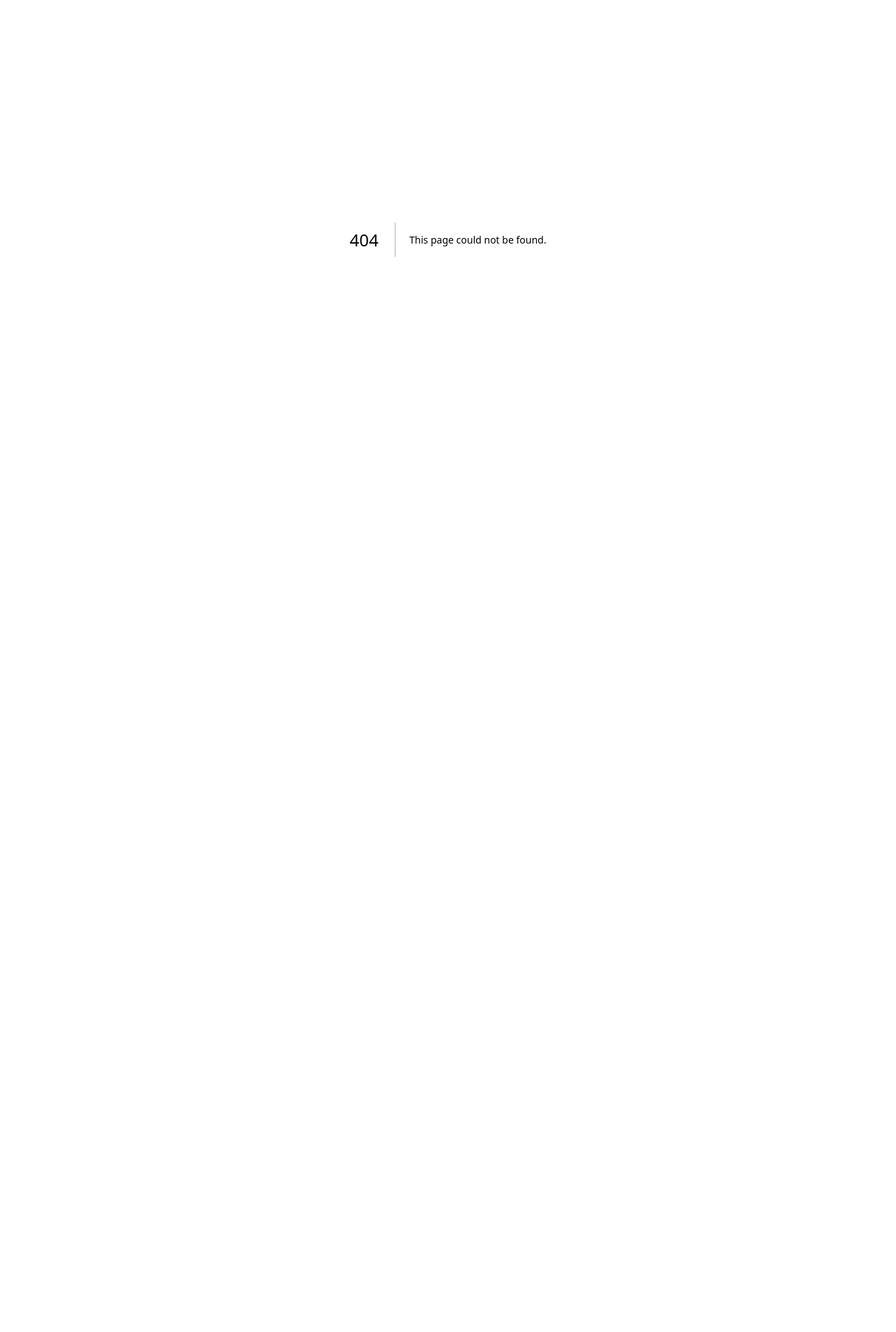
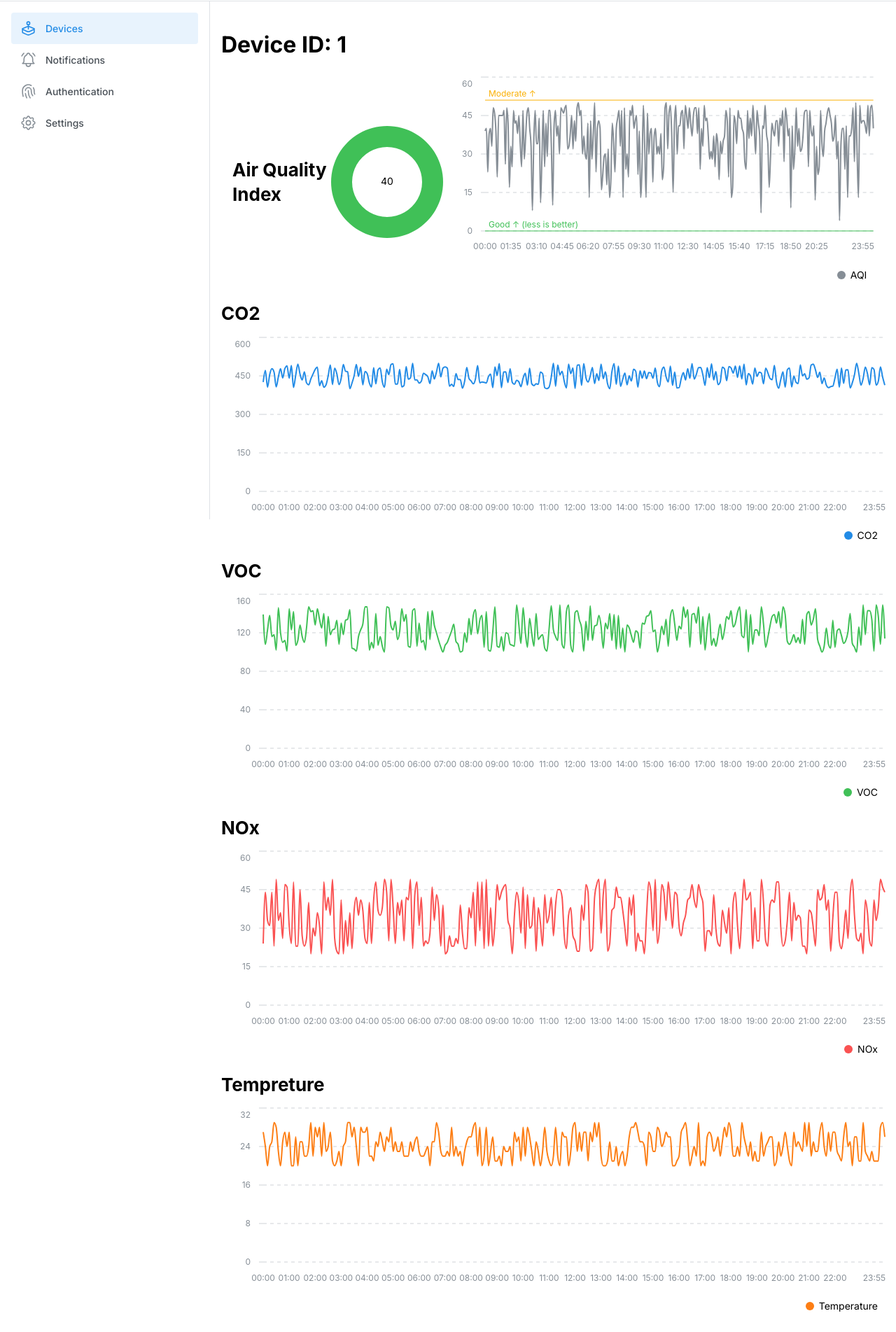
Before and after one commit to Neolker/AirQuality, a Next.js app in the folder frontend/: page /app/devices/1 in a window 1280 px wide. Before the commit this address had no page. Shown: the part 58-1961 px from the top of the page at 70% size. Before the commit the page ends 800 px from the top, so only its background shows below. Built offline with nearby package versions, Linux system fonts and the light colour scheme.

Commit message:
Add device page component for displaying air quality data

```diff
--- /dev/null
+++ b/frontend/src/app/app/devices/[device_id]/page.tsx
@@ -0,0 +1,172 @@
+import { useRouter } from "next/router";
+import { DonutChart, LineChart } from "@mantine/charts";
+import { Center, Container, Space, Title } from "@mantine/core";
+import { useMemo } from "react";
+
+function calculateIndividualAQI(
+  concentration: number,
+  lowConcentration: number,
+  highConcentration: number,
+  lowIndex: number,
+  highIndex: number
+) {
+  return (
+    ((highIndex - lowIndex) / (highConcentration - lowConcentration)) *
+      (concentration - lowConcentration) +
+    lowIndex
+  );
+}
+
+function calculateAQI(data: any[]) {
+  return data.map((dataPoint) => {
+    const co2Aqi = calculateIndividualAQI(dataPoint.CO2, 400, 500, 0, 50);
+    const vocAqi = calculateIndividualAQI(dataPoint.VOC, 100, 150, 0, 50);
+    const noxAqi = calculateIndividualAQI(dataPoint.NOx, 20, 50, 0, 50);
+
+    // Simplified AQI calculation: taking the max of the calculated AQIs
+    const maxAqi = Math.max(co2Aqi, vocAqi, noxAqi);
+
+    return { ...dataPoint, AQI: Math.round(maxAqi) };
+  });
+}
+
+const DevicePage = ({ params }: { params: { device_id: string } }) => {
+  const data = useMemo(() => {
+    const dataPoints = [];
+    let baseTime = new Date(); // Capture today's date
+    baseTime.setHours(0, 0, 0, 0); // Reset to midnight
+
+    for (let i = 0; i < 288; i++) {
+      const time = new Date(baseTime.getTime() + i * 300000); // Calculate the time for this iteration
+      dataPoints.push({
+        date: time.toISOString().slice(11, 16), // HH:mm format
+        CO2: Math.floor(400 + Math.random() * 100), // Random CO2 levels between 400 and 500 ppm
+        VOC: Math.floor(100 + Math.random() * 50), // Random VOC levels between 100 and 150 ppb
+        NOx: Math.floor(20 + Math.random() * 30), // Random NOx levels between 20 and 50 ppb
+        Temperature: Math.floor(20 + Math.random() * 10), // Random Temperature between 20°C and 30°C
+        Humidity: Math.floor(30 + Math.random() * 40), // Random Humidity between 30% and 70%
+      });
+    }
+
+    return dataPoints;
+  }, []);
+
+  const dataWithAQI = calculateAQI(data);
+
+  return (
+    <>
+      <h1>Device ID: {params.device_id}</h1>
+      <Container>
+        <Center>
+          <Title order={2}>Air Quality Index</Title>
+          <Space h="md" />
+          <DonutChart
+            strokeWidth={0}
+            thickness={30}
+            data={[
+              {
+                name: "Air Quality Index",
+                value: dataWithAQI[dataWithAQI.length - 1].AQI,
+                color: "green.6",
+              },
+            ]}
+            chartLabel={dataWithAQI[dataWithAQI.length - 1].AQI}
+            strokeColor="var(--card-bg)"
+          />
+          <LineChart
+            h={300}
+            data={dataWithAQI}
+            dataKey="date"
+            series={[{ name: "AQI", color: "gray.6" }]}
+            curveType="monotone"
+            withLegend
+            legendProps={{ verticalAlign: "bottom", height: 50 }}
+            dotProps={{ r: 0 }}
+            lineChartProps={{ syncId: "air" }}
+            referenceLines={[
+              { y: 0, label: "Good ↑ (less is better)", color: "green.6" },
+              { y: 51, label: "Moderate ↑", color: "yellow.6" },
+              { y: 101, label: "Unhealthy ↑", color: "orange.6" },
+              { y: 201, label: "Very Unhealthy ↑", color: "red.6" },
+              { y: 301, label: "Hazardous ↑", color: "red.6" },
+            ]}
+          />
+        </Center>
+      </Container>
+
+      <Space h="lg" />
+
+      <Title order={2}>CO2</Title>
+      <Space h="md" />
+      <LineChart
+        h={300}
+        data={data}
+        dataKey="date"
+        series={[{ name: "CO2", color: "blue.6" }]}
+        curveType="monotone"
+        withLegend
+        legendProps={{ verticalAlign: "bottom", height: 50 }}
+        dotProps={{ r: 0 }}
+        lineChartProps={{ syncId: "air" }}
+      />
+      <Space h="md" />
+      <Title order={2}>VOC</Title>
+      <Space h="md" />
+      <LineChart
+        h={300}
+        data={data}
+        dataKey="date"
+        series={[{ name: "VOC", color: "green.6" }]}
+        curveType="monotone"
+        withLegend
+        legendProps={{ verticalAlign: "bottom", height: 50 }}
+        dotProps={{ r: 0 }}
+        lineChartProps={{ syncId: "air" }}
+      />
+      <Space h="md" />
+      <Title order={2}>NOx</Title>
+      <Space h="md" />
+      <LineChart
+        h={300}
+        data={data}
+        dataKey="date"
+        series={[{ name: "NOx", color: "red.6" }]}
+        curveType="monotone"
+        withLegend
+        legendProps={{ verticalAlign: "bottom", height: 50 }}
+        dotProps={{ r: 0 }}
+        lineChartProps={{ syncId: "air" }}
+      />
+      <Space h="md" />
+      <Title order={2}>Tempreture</Title>
+      <Space h="md" />
+      <LineChart
+        h={300}
+        data={data}
+        dataKey="date"
+        series={[{ name: "Temperature", color: "orange.6" }]}
+        curveType="monotone"
+        withLegend
+        legendProps={{ verticalAlign: "bottom", height: 50 }}
+        dotProps={{ r: 0 }}
+        lineChartProps={{ syncId: "air" }}
+      />
+      <Space h="md" />
+      <Title order={2}>Humidity</Title>
+      <Space h="md" />
+      <LineChart
+        h={300}
+        data={data}
+        dataKey="date"
+        series={[{ name: "Humidity", color: "blue.6" }]}
+        curveType="monotone"
+        withLegend
+        legendProps={{ verticalAlign: "bottom", height: 50 }}
+        dotProps={{ r: 0 }}
+        lineChartProps={{ syncId: "air" }}
+      />
+    </>
+  );
+};
+
+export default DevicePage;
```
